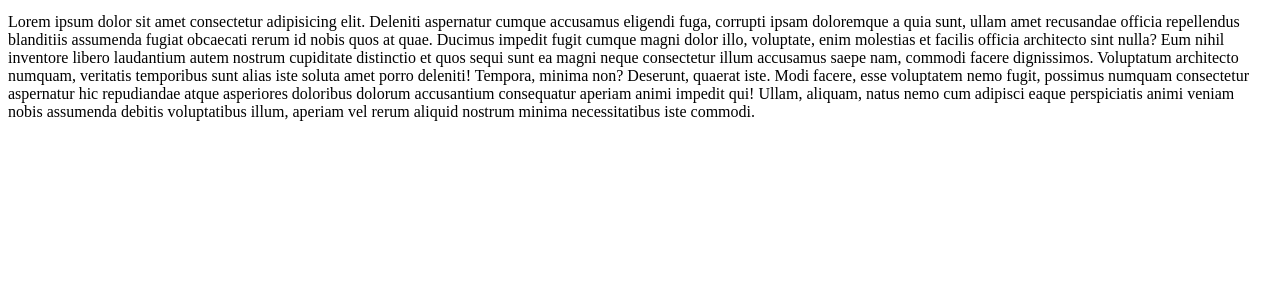
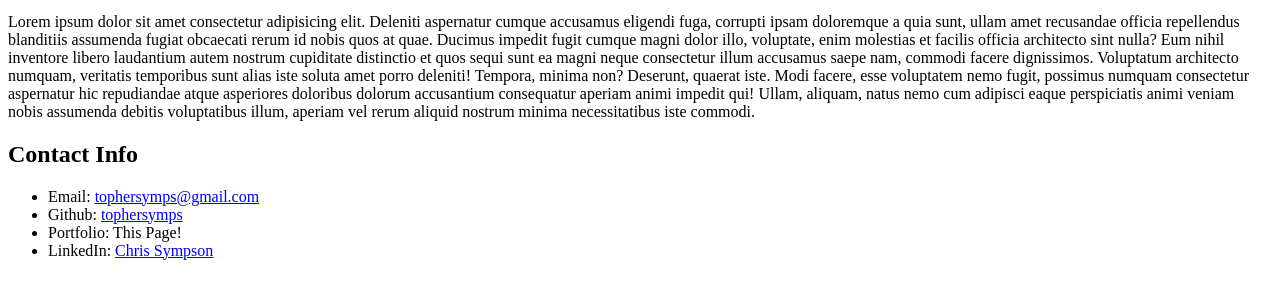
Before and after one commit to tophersymps/day2, a plain HTML site: page sympsonBio.html in a window 1280 px wide. Shown: the part 200-498 px from the top of the page. Drawn offline with Linux system fonts and the light colour scheme.

Commit message:
Update 1

```diff
--- a/sympsonBio.html
+++ b/sympsonBio.html
@@ -11,7 +11,13 @@
 
     <p>Lorem ipsum dolor sit amet consectetur adipisicing elit. Deleniti aspernatur cumque accusamus eligendi fuga, corrupti ipsam doloremque a quia sunt, ullam amet recusandae officia repellendus blanditiis assumenda fugiat obcaecati rerum id nobis quos at quae. Ducimus impedit fugit cumque magni dolor illo, voluptate, enim molestias et facilis officia architecto sint nulla? Eum nihil inventore libero laudantium autem nostrum cupiditate distinctio et quos sequi sunt ea magni neque consectetur illum accusamus saepe nam, commodi facere dignissimos. Voluptatum architecto numquam, veritatis temporibus sunt alias iste soluta amet porro deleniti! Tempora, minima non? Deserunt, quaerat iste. Modi facere, esse voluptatem nemo fugit, possimus numquam consectetur aspernatur hic repudiandae atque asperiores doloribus dolorum accusantium consequatur aperiam animi impedit qui! Ullam, aliquam, natus nemo cum adipisci eaque perspiciatis animi veniam nobis assumenda debitis voluptatibus illum, aperiam vel rerum aliquid nostrum minima necessitatibus iste commodi.</p>
 
-
+    <h2>Contact Info</h2>
+    <ul>
+        <li>Email: <a href="mailto:tophersymps@gmail.com">tophersymps@gmail.com</a></li>
+        <li>Github: <a href="https://www.github.com/tophersymps">tophersymps</a></li>
+        <li>Portfolio: This Page!</li>
+        <li>LinkedIn: <a href="https://www.linkedin.com/in/csympson">Chris Sympson</a></li>
+    </ul>
 
 </body>
 </html>
```
